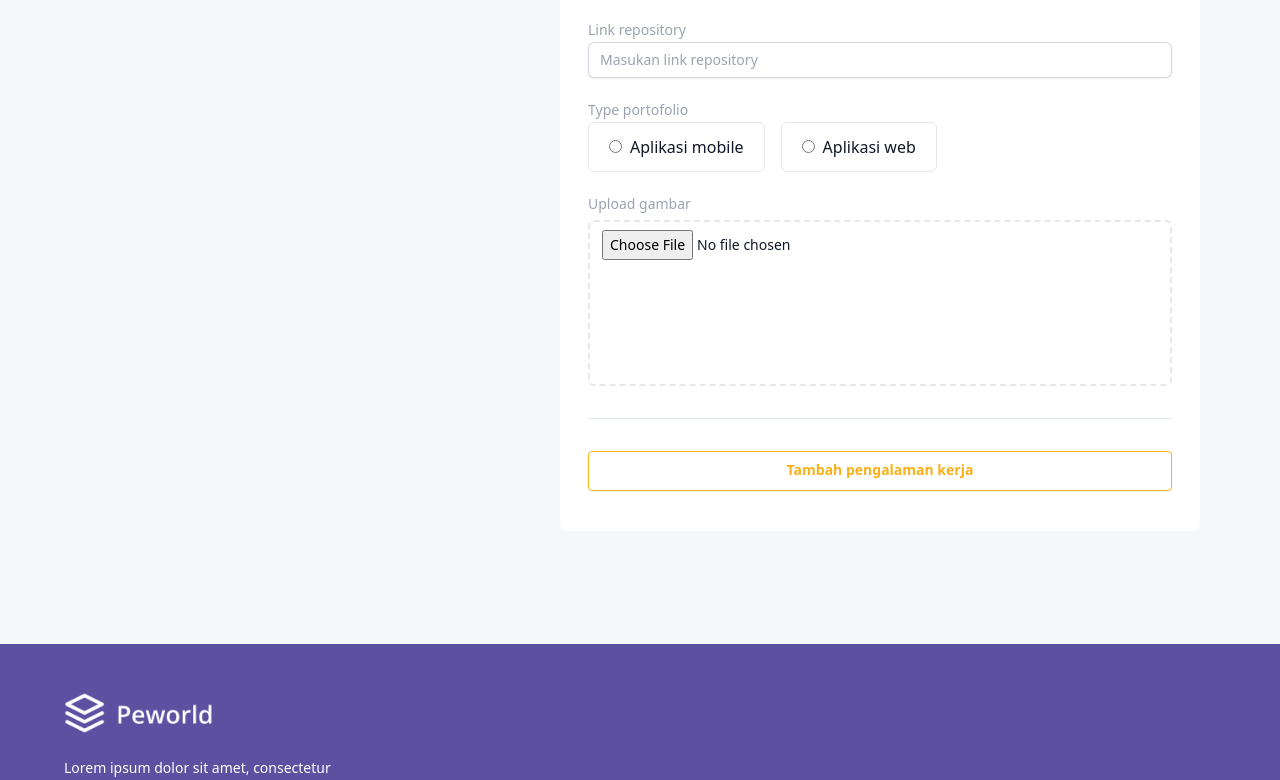
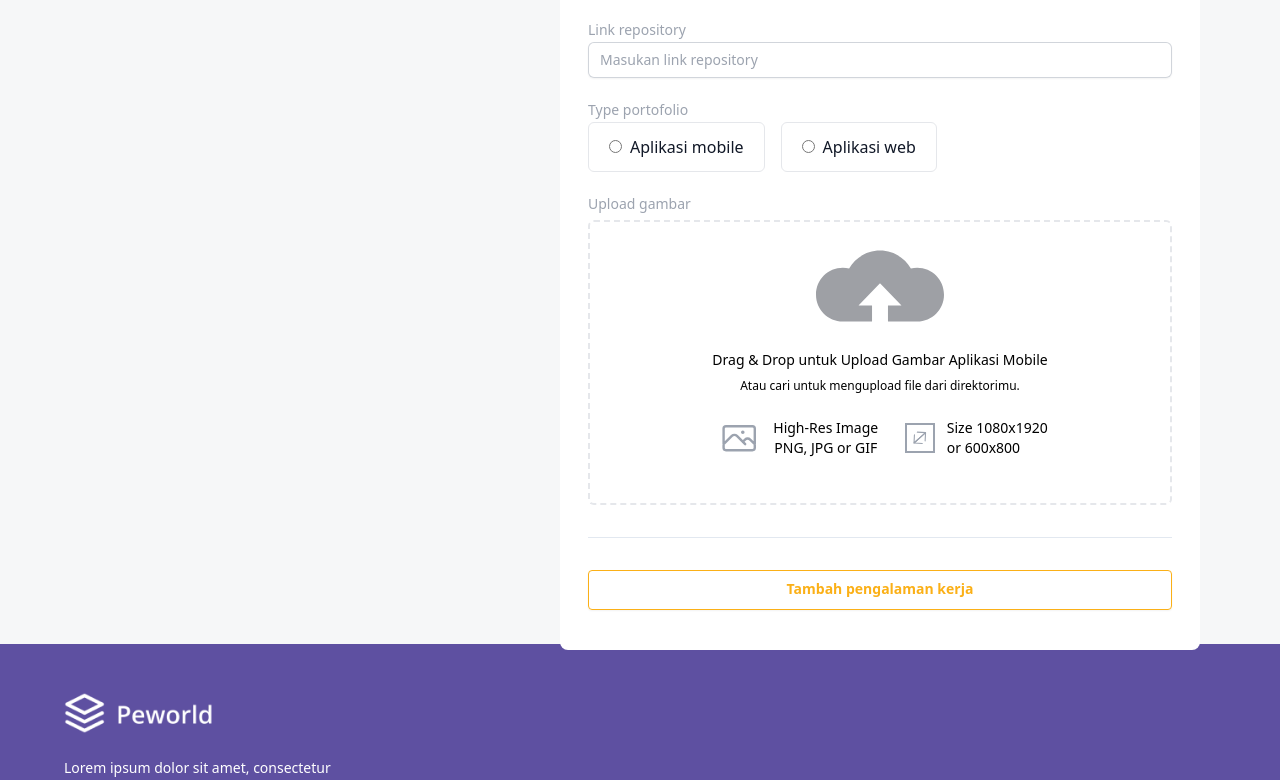
Before and after one commit to mrizkysolehudin/fe-peworld, a Next.js app: page /profile/worker/edit in a window 1280 px wide. Shown: the part 1777-2557 px from the top of the page. Built offline with nearby package versions, Linux system fonts and the light colour scheme.

Commit message:
edit ui input upload image

```diff
--- a/src/components/Global/Navbar.jsx
+++ b/src/components/Global/Navbar.jsx
@@ -32,7 +32,7 @@ const Navbar = () => {
 					<button className="hover:bg-gray-50 px-1 rounded">
 						<EnvelopeIcon className="w-[1.8vw] h-[1.8vw]" />
 					</button>
-					<Link href="/profile/worker" className="rounded-full">
+					<Link href="/profile/worker/1" className="rounded-full">
 						<Image src="/assets/images/avatar3.png" alt="" width={35} height={35} />
 					</Link>
 				</div>
--- a/src/pages/profile/company/[id].js
+++ b/src/pages/profile/company/[id].js
@@ -47,7 +47,7 @@ const ProfileCompanyPage = () => {
 							</p>
 
 							<Link
-								href={`/profile/worker/edit`}
+								href={`/profile/company/edit`}
 								className="mt-8 block mx-auto rounded bg-[#5E50A1] px-3.5 pt-2 pb-2.5 w-[22vw] text-sm font-semibold text-white shadow-sm hover:bg-[#5E50A1]/90">
 								Edit profile
 							</Link>
--- a/src/pages/profile/worker/edit/index.js
+++ b/src/pages/profile/worker/edit/index.js
@@ -1,6 +1,15 @@
 import Footer from "@/components/Global/Footer";
 import Navbar from "@/components/Global/Navbar";
-import { MapPinIcon } from "@heroicons/react/24/outline";
+import {
+	ArrowDownLeftIcon,
+	ArrowDownRightIcon,
+	ArrowUpLeftIcon,
+	ArrowUpRightIcon,
+	ArrowsRightLeftIcon,
+	ArrowsUpDownIcon,
+	MapPinIcon,
+	PhotoIcon,
+} from "@heroicons/react/24/outline";
 import { PencilIcon } from "@heroicons/react/24/solid";
 import Image from "next/image";
 import React from "react";
@@ -63,7 +72,7 @@ const EditProfileCompanyPage = () => {
 							<form>
 								<article className="bg-white rounded-lg pb-12">
 									<h1 className="pt-5 px-7 text-xl font-semibold ">Data diri</h1>
-									<div className="w-full bg-gray-300 h-[1px] mt-3"></div>
+									<div className="w-full bg-gra4-300 h-[1px] mt-3"></div>
 
 									<div className="px-7 mt-5">
 										<div>
@@ -299,13 +308,38 @@ const EditProfileCompanyPage = () => {
 											<label className="block text-sm font-medium leading-6 text-gray-400">
 												Upload gambar
 											</label>
+
+											<div className="border-[2px] border-dashed mt-1 rounded-md relative hover:bg-gray-50">
+												<div className="absolute w-full text-center text-sm ">
+													<div className="relative w-[10vw] h-[10vw] mx-auto">
+														<Image src="/assets/icons/cloud-arrow-up.svg" alt="" fill />
+													</div>
+													<p>Drag & Drop untuk Upload Gambar Aplikasi Mobile</p>
+													<p className="text-xs mt-2">
+														Atau cari untuk mengupload file dari direktorimu.
+													</p>
+													<div className="flex gap-4 justify-center mt-6">
+														<div className="flex justify-end items-center gap-1">
+															<PhotoIcon className="w-[3vw] h-[3vw] text-gray-400" />
+															<p className="w-6/12">High-Res Image PNG, JPG or GIF</p>
+														</div>
+														<div className="flex justify-start items-center gap-3 text-left">
+															<div className="border-2 border-gray-400 relative">
+																<ArrowUpRightIcon className="w-[2vw] h-[2vw] p-1 text-gray-400 rotate-3  absolute" />
+																<ArrowDownLeftIcon className="w-[2vw] h-[2vw] p-1 text-gray-400 rotate-3 " />
+															</div>
+															<p className="w-6/12">Size 1080x1920 or 600x800</p>
+														</div>
+													</div>
+												</div>
 												<input
 													id="about"
 													name="about"
 													type="file"
 													placeholder="Deskripsikan pekerjaan anda"
-												className="block w-full h-[13vw] mt-1 rounded-md border-[2px] border-dashed px-3 py-2 text-gray-900 placeholder:text-gray-400 sm:text-sm sm:leading-6"
+													className="w-full h-[22vw] opacity-0 px-3 py-2 text-gray-900  placeholder:text-gray-400 sm:text-sm sm:leading-6"
 												/>
+											</div>
 										</div>
 
 										<div className="my-8 h-[1px] w-full bg-slate-200"></div>
```
Also changed, not shown: public/assets/icons/cloud-arrow-up.svg (added). Lines whose indentation alone changed are shown as unchanged.
